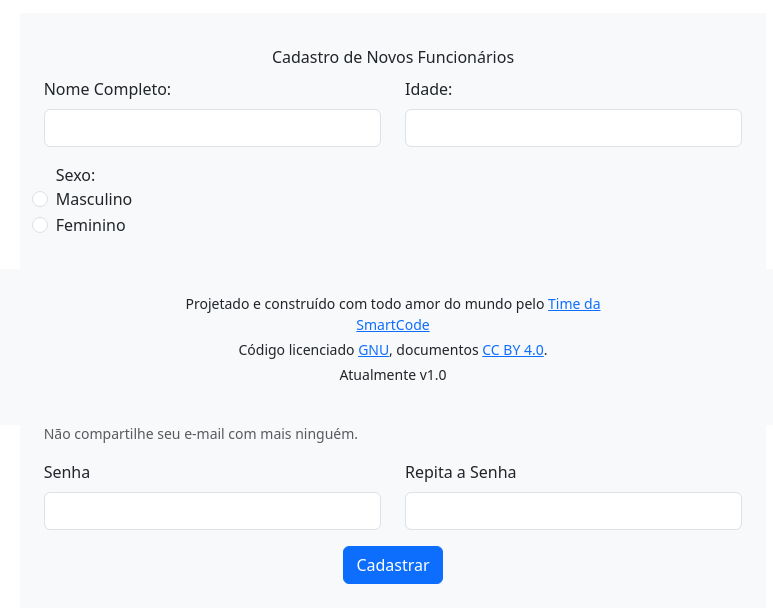
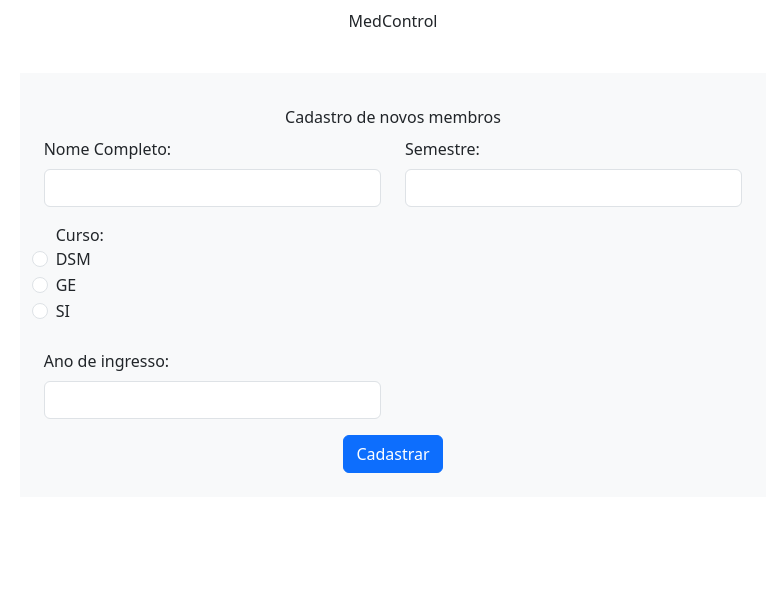
Before and after one commit to Felipe-candido/Projeto_cafe_oo, a PHP site: page / in a window 1280 px wide. Shown: the part 375-983 px from the top of the page, without its empty margins (247-1020 px from the left). After the commit the page ends 848 px from the top, so only its background shows below. Run offline with PHP 8.4, Linux system fonts and the light colour scheme.

Commit message:
finalizando tela de cadastro

```diff
--- a/assets/css/estilo_main.css
+++ b/assets/css/estilo_main.css
@@ -22,3 +22,8 @@
     padding: 10px 0;
     font-size: 0.875rem;
 }
+
+.logo{
+    width: 100px;
+    height: 100px;
+}
--- /dev/null
+++ b/classes/classe_cadastro.php
@@ -0,0 +1,3 @@
+class cadastro{
+
+}
--- a/index.php
+++ b/index.php
@@ -10,34 +10,15 @@
     <meta name="viewport" content="width=device-width, initial-scale=1.0">
     <link href="https://cdn.jsdelivr.net/npm/bootstrap@5.3.3/dist/css/bootstrap.min.css" rel="stylesheet">
     <title>Cadastro de Funcionario | MedControl</title>
-    <link rel="stylesheet" href="../assets/css/login.css">
-    <script>
-        document.addEventListener('DOMContentLoaded', function() {
-            var cargoSelect = document.getElementById('cargo');
-            var crmField = document.getElementById('crmFiel');
-            var email = document.getElementById('divEmail');
+    <link rel="stylesheet" href="./assets/css/login.css">
 
-            function adjustEmailWidth() {
-                if (cargoSelect.value === 'medico') {
-                    crmField.style.display = 'block';
-                    email.style.width = '50%';
-                } else {
-                    crmField.style.display = 'none';
-                    email.style.width = '100%';
-                }
-            }
-
-            cargoSelect.addEventListener('change', adjustEmailWidth);
-            adjustEmailWidth();
-        });
-    </script>
 </head>
 
 <body>
     <nav class="py-3 mb-4 centralized-logo">
         <div class="row text-center">
             <a class="col-12 navbar-brand m-0" href="../index.php">
-                <img class="logo" src="../assets/img/Logo.svg" alt="Logo" class="d-inline-block">
+                <img class="logo" src="./assets/images/logo_cafe.jpg" alt="Logo" class="d-inline-block">
             </a>
             <span class="col-12 mt-2 nav-title-bold">MedControl</span>
         </div>
@@ -46,7 +27,7 @@
         <div class="row m-0 justify-content-center">
             <div class="col-7 px-md-4 py-md-4 bg-body-tertiary shadow-button">
                 <div class="text-center p-2">
-                    <span class="titulo-login">Cadastro de Novos Funcionários</span>
+                    <span class="titulo-login">Cadastro de novos membros</span>
                 </div>
                 <form class="row" action="./includes/cadastro.php" method="post">
                     <div class="mb-3 col-md-6">
@@ -54,49 +35,29 @@
                         <input type="text" name="nomeCompleto" class="form-control" id="nomeCompleto" required>
                     </div>
                     <div class="mb-3 col-md-6">
-                        <label for="idade" class="form-label">Idade: </label>
+                        <label for="idade" class="form-label">Semestre: </label>
                         <input type="text" name="idade" class="form-control" id="idade" required>
                     </div>
                     <div class="form-check">
-                        <label for="sexo">Sexo: </label><br>
-                        <input class="form-check-input" type="radio" name="sexo" id="sexoMasculino" value="M" required>
-                        <label class="form-check-label" for="sexoMasculino">Masculino
+                        <label for="sexo">Curso: </label><br>
+                        <input class="form-check-input" type="radio" name="curso" id="DSM" value="1" required>
+                        <label class="form-check-label" for="DSM">DSM
                         </label>
                     </div>
                     <div class="form-check form-check-inline">
-                        <input class="form-check-input" type="radio" name="sexo" id="sexoFeminino" value="F" required>
-                        <label class="form-check-label" for="sexoFeminino">Feminino
+                        <input class="form-check-input" type="radio" name="curso" id="GE" value="2" required>
+                        <label class="form-check-label" for="GE">GE
+                        </label>
+                    </div>
+                    <div class="form-check form-check-inline">
+                        <input class="form-check-input" type="radio" name="curso" id="SI" value="3" required>
+                        <label class="form-check-label" for="SI">SI
                         </label>
                         <br><br>
                     </div>
                     <div class="mb-3 col-md-6">
-                        <label for="cargo" class="form-label">Cargo:</label>
-                        <select id="cargo" name="cargo" class="form-control" onchange="visualizaCrm()">
-                            <option value="funcionario">Funcionário</option>
-                            <option value="medico">Médico</option>
-                        </select>
-
-                    </div>
-                    <div class="mb-3 col-md-6" id="crmFiel" style="display: none;">
-                        <label for="crm" class="form-label">CRM: </label>
-                        <input type="text" name="crm" class="form-control" id="crm">
-                    </div>
-                    <div class="mb-3 col-md-6">
-                        <label for="cpf" class="form-label">CPF: </label>
-                        <input type="text" name="cpf" class="form-control" id="cpf" required>
-                    </div>
-                    <div id="divEmail" class="mb-3 col-md-6">
-                        <label for="email" class="form-label">Endereço de Email</label>
-                        <input type="email" name="email" class="form-control" id="email" aria-describedby="emailHelp" required>
-                        <div id="emailHelp" class="form-text">Não compartilhe seu e-mail com mais ninguém.</div>
-                    </div>
-                    <div class="mb-3 col-md-6">
-                        <label for="senha" class="form-label">Senha</label>
-                        <input type="password" name="password" class="form-control" id="senha" required>
-                    </div>
-                    <div class="mb-3 col-md-6">
-                        <label for="senhaRepetida" class="form-label">Repita a Senha</label>
-                        <input type="password" name="senhaRepetida" class="form-control" id="senhaRepetida" required>
+                        <label for="cpf" class="form-label">Ano de ingresso: </label>
+                        <input type="text" name="ano" class="form-control" id="ano" required>
                     </div>
                     <div class="col-md-12 text-center">
                         <button type="submit" class="btn btn-primary">Cadastrar</button>
@@ -105,17 +66,5 @@
             </div>
         </div>
     </div>
-    <footer class="bd-footer py-4 mt-5 bg-body-tertiary shadow-top fixed-bottom">
-        <div class="row m-0 justify-content-center">
-            <div class="col-4 p-0 text-center">
-                <ul class="list-unstyled small">
-                    <li class="mb-1">Projetado e construído com todo amor do mundo pelo <a href="https://github.com/Jrdotan/Projeto-2o-Semestre-Fatec---Grupo-1/graphs/contributors">Time
-                            da SmartCode</a></li>
-                    <li class="mb-1">Código licenciado <a href="https://github.com/PedNeto/Projeto-2o-Semestre-Fatec/blob/main/LICENSE" target="_blank" rel="license noopener">GNU</a>, documentos <a href="https://creativecommons.org/licenses/by/4.0/" target="_blank" rel="license noopener">CC BY 4.0</a>.</li>
-                    <li class="mb-1">Atualmente v1.0</li>
-                </ul>
-            </div>
-        </div>
-    </footer>
     <script src="https://cdn.jsdelivr.net/npm/bootstrap@5.3.3/dist/js/bootstrap.bundle.min.js"></script>
 </body>
```
Also changed, not shown: assets/images/logo_cafe.jpg (added).
